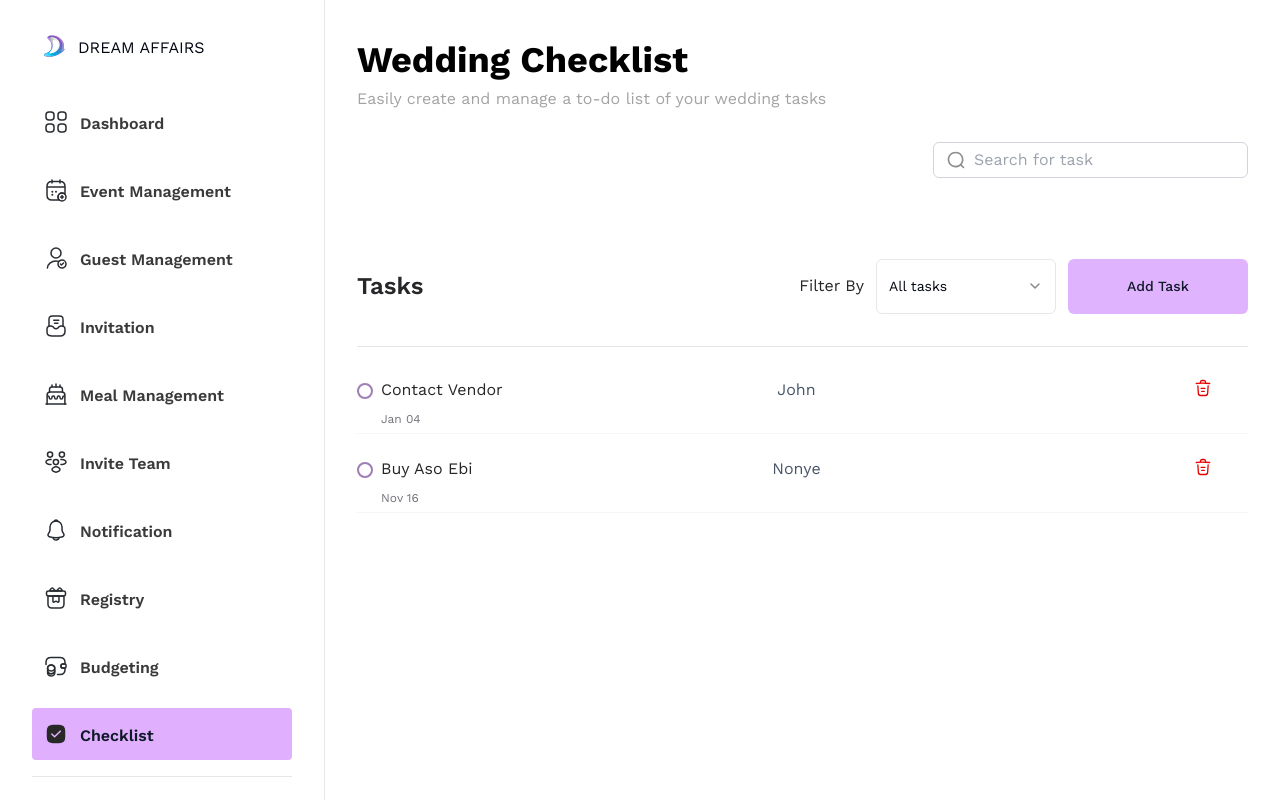
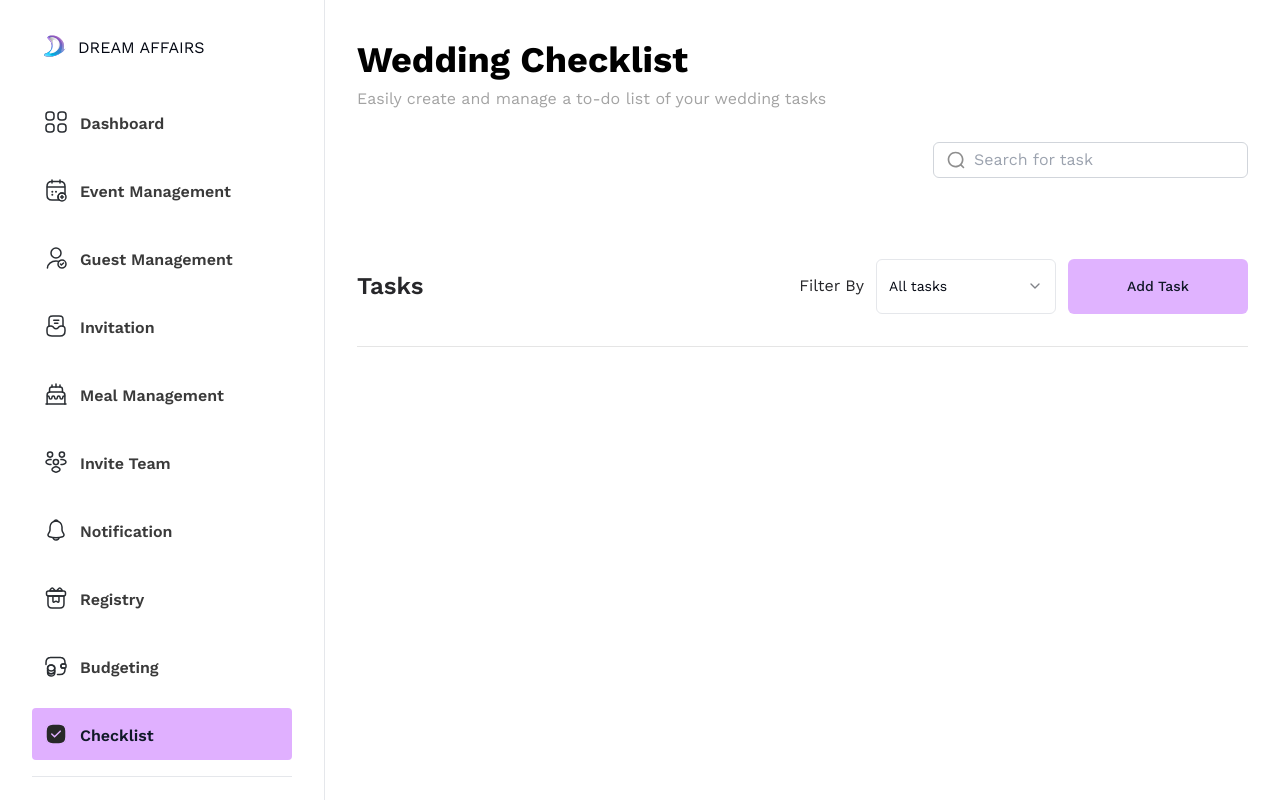
Before and after one commit to Dream-Affairs/Dream-Affairs-Frontend, a Next.js app: page /dashboard/checklist in a window 1280 px wide. Shown: the top 800 px of the page. Built offline with nearby package versions, Linux system fonts and the light colour scheme.

Commit message:
Using localstorage to store data

```diff
--- a/app/dashboard/checklist/page.tsx
+++ b/app/dashboard/checklist/page.tsx
@@ -14,12 +14,19 @@ import {
   SelectValue,
 } from '@/components/ui/select';
 import Task from '../(components)/checklist/Task';
+import { json } from 'stream/consumers';
 
 const filter: string[] = ['All tasks', 'Assigned to me', 'Assigned by me', 'Completed'];
 
 type task = {
   decription: string;
   date: Date | undefined;
+  assignee: string;
+};
+
+type ts = {
+  decription: string;
+  date: Date | string;
   assignee: string;
 };
 
@@ -43,7 +50,23 @@ const Tasks: task[] = [
 const Checklist = () => {
   const [filterKey, setFilterKey] = useState('All tasks');
   const [addTask, setAddTask] = useState(false);
-  const [tasks, setTasks] = useState(Tasks);
+  const [tasks, setTasks] = useState<task[]>([]);
+
+  useEffect(() => {
+    const response: any = localStorage.getItem('Tasks');
+    const storedTasks: ts[] = JSON.parse(response);
+    console.log(storedTasks);
+
+    const updatedTask: task[] = storedTasks?.map((item) => {
+      return {
+        decription: item.decription,
+        date: new Date(item.date),
+        assignee: item.assignee,
+      };
+    });
+
+    if (storedTasks) setTasks(updatedTask);
+  }, []);
 
   const CancelAddTask = () => {
     setAddTask(false);
@@ -52,11 +75,15 @@ const Checklist = () => {
   const handleAddTask: addTask = (task) => {
     const newTasksArr = [task, ...tasks];
     setTasks(newTasksArr);
+    localStorage.removeItem('Tasks');
+    localStorage.setItem('Tasks', JSON.stringify(newTasksArr));
   };
 
   const handleDelete: deleteTask = (index) => {
-    const newTasksArr = tasks.filter((_, i) => i !== index);
+    const newTasksArr = tasks?.filter((_, i) => i !== index);
     setTasks(newTasksArr);
+    localStorage.removeItem('Tasks');
+    localStorage.setItem('Tasks', JSON.stringify(newTasksArr));
   };
 
   const handleEditTask = (index: number, item: task) => {
@@ -109,11 +136,13 @@ const Checklist = () => {
           {addTask && <AddTask addTask={handleAddTask} cancel={CancelAddTask} />}
         </div>
         <ul className="mt-8 flex flex-col gap-6">
-          {tasks.map((item, i) => (
-            <li key={i + 1}>
-              <Task editItem={handleEditTask} index={i} deleteTask={handleDelete} item={item} />
-            </li>
-          ))}
+          {tasks?.length > 0
+            ? tasks.map((item, i) => (
+                <li key={i + 1}>
+                  <Task editItem={handleEditTask} index={i} deleteTask={handleDelete} item={item} />
+                </li>
+              ))
+            : ''}
         </ul>
       </aside>
     </section>
```
